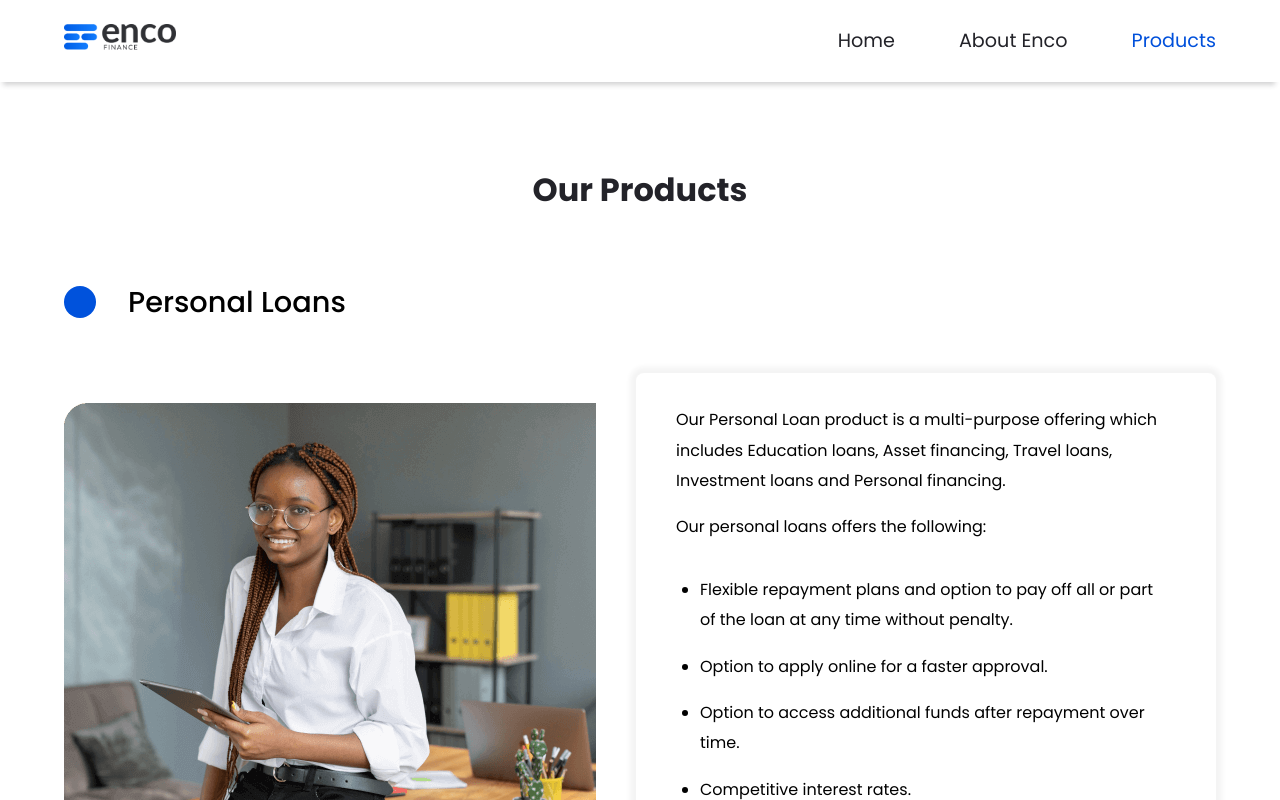
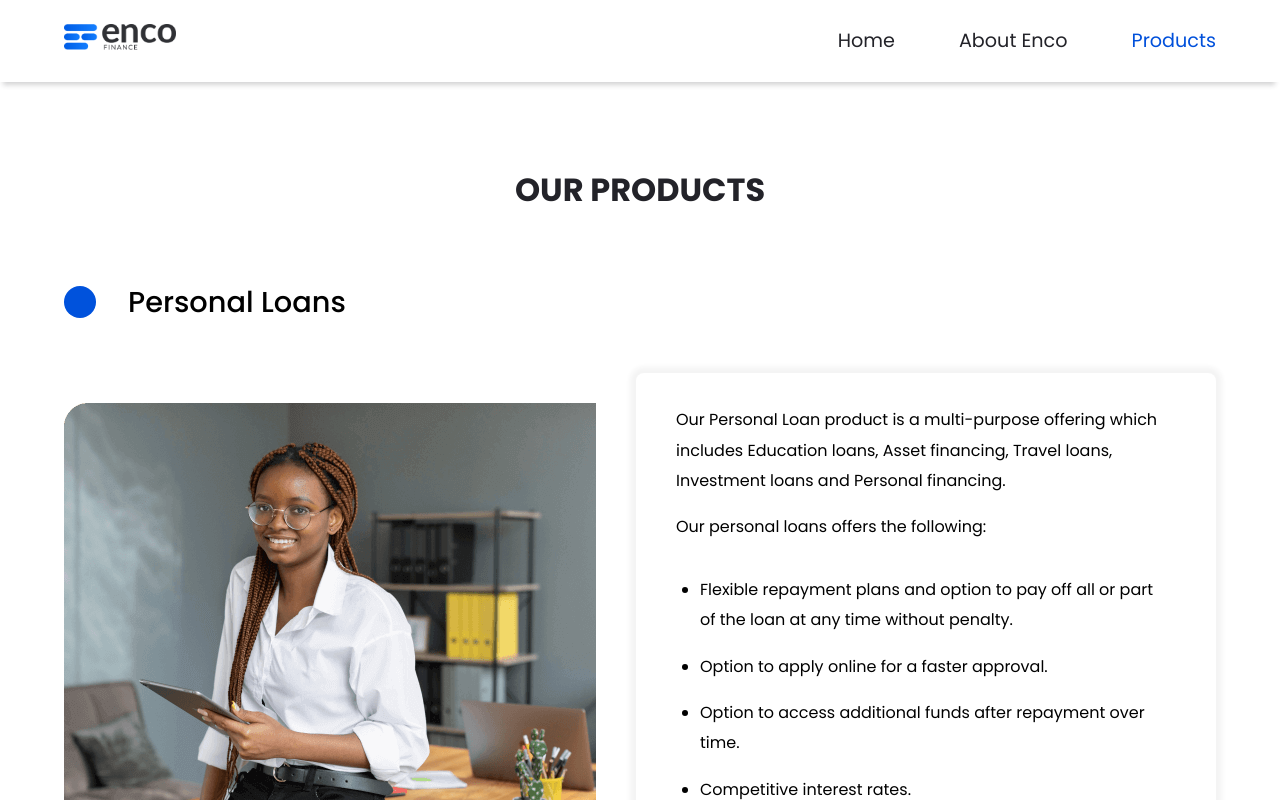
Before and after one commit to JosephOkpala/enco, a React (Create React App) app: page /products in a window 1280 px wide. Shown: the top 800 px of the page. Built offline with nearby package versions, Linux system fonts and the light colour scheme.

Commit message:
capitalized the our products header

```diff
--- a/src/components/Products.jsx
+++ b/src/components/Products.jsx
@@ -10,7 +10,7 @@ const Products = () => {
   }, []);
   return (
     <div className="product-container">
-      <h1>Our Products</h1>
+      <h1>OUR PRODUCTS</h1>
       <div className="loans" data-aos="fade-up" data-aos-once="true">
         <div className="circle"></div>
         <h3>Personal Loans</h3>
```
